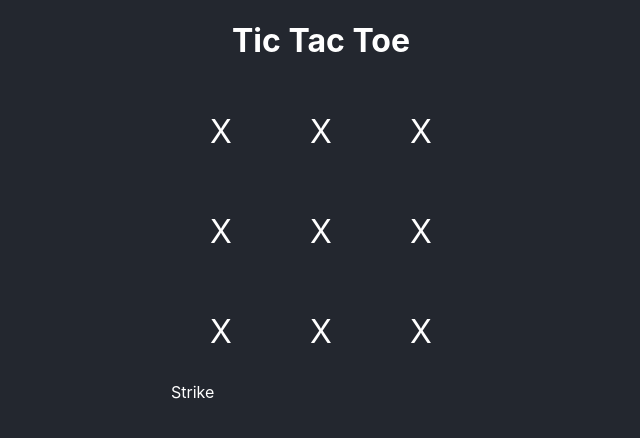
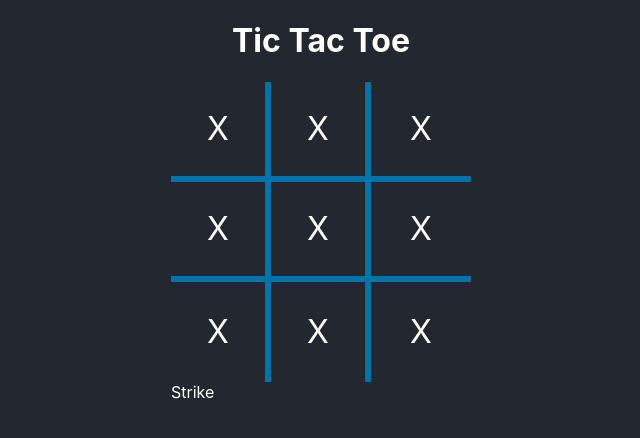
Before and after one commit to zahrabagheri1/flappybird, a React (Create React App) app in the folder Tic-Tac-Toe/: page / in a window 1280 px wide. Shown: the top 438 px of the page, without its empty margins (319-959 px from the left). Built offline with nearby package versions, Linux system fonts and the light colour scheme.

Commit message:
style board ❌⭕

```diff
--- a/Tic-Tac-Toe/src/App.css
+++ b/Tic-Tac-Toe/src/App.css
@@ -9,7 +9,6 @@ body {
 h1 {
   text-align: center;
 }
-
 
 .board {
   display: grid;
@@ -26,3 +25,11 @@ h1 {
   justify-content: center;
   align-items: center;
 }
+
+.right-border {
+  border-right: 0.2em solid #0074a6;
+}
+
+.bottom-border {
+  border-bottom: 0.2em solid #0074a6;
+}
--- a/Tic-Tac-Toe/src/Components/Board.jsx
+++ b/Tic-Tac-Toe/src/Components/Board.jsx
@@ -5,11 +5,18 @@ import Strike from "./Strike";
 function Board() {
   return (
     <div className="board">
-      {[...Array(9)].map((tile) => (
-        <Tile />
+      {[...Array(9)].map((tile, index) => (
+        <Tile
+          bottomBorder={
+            index === 6 || index === 7 || index === 8 ? null : "bottom-border"
+          }
+          rightBorder={
+            index === 2 || index === 5 || index === 8 ? null : "right-border"
+          }
+        />
       ))}
 
-      <Strike/>
+      <Strike />
     </div>
   );
 }
--- a/Tic-Tac-Toe/src/Components/Tile.jsx
+++ b/Tic-Tac-Toe/src/Components/Tile.jsx
@@ -1,9 +1,9 @@
-import React from 'react'
+import React from "react";
 
-function Tile() {
+function Tile(props) {
   return (
-    <div className='tile'>X</div>
-  )
+    <div className={`tile ${props.rightBorder} ${props.bottomBorder}`}>X</div>
+  );
 }
 
-export default Tile
+export default Tile;
```
